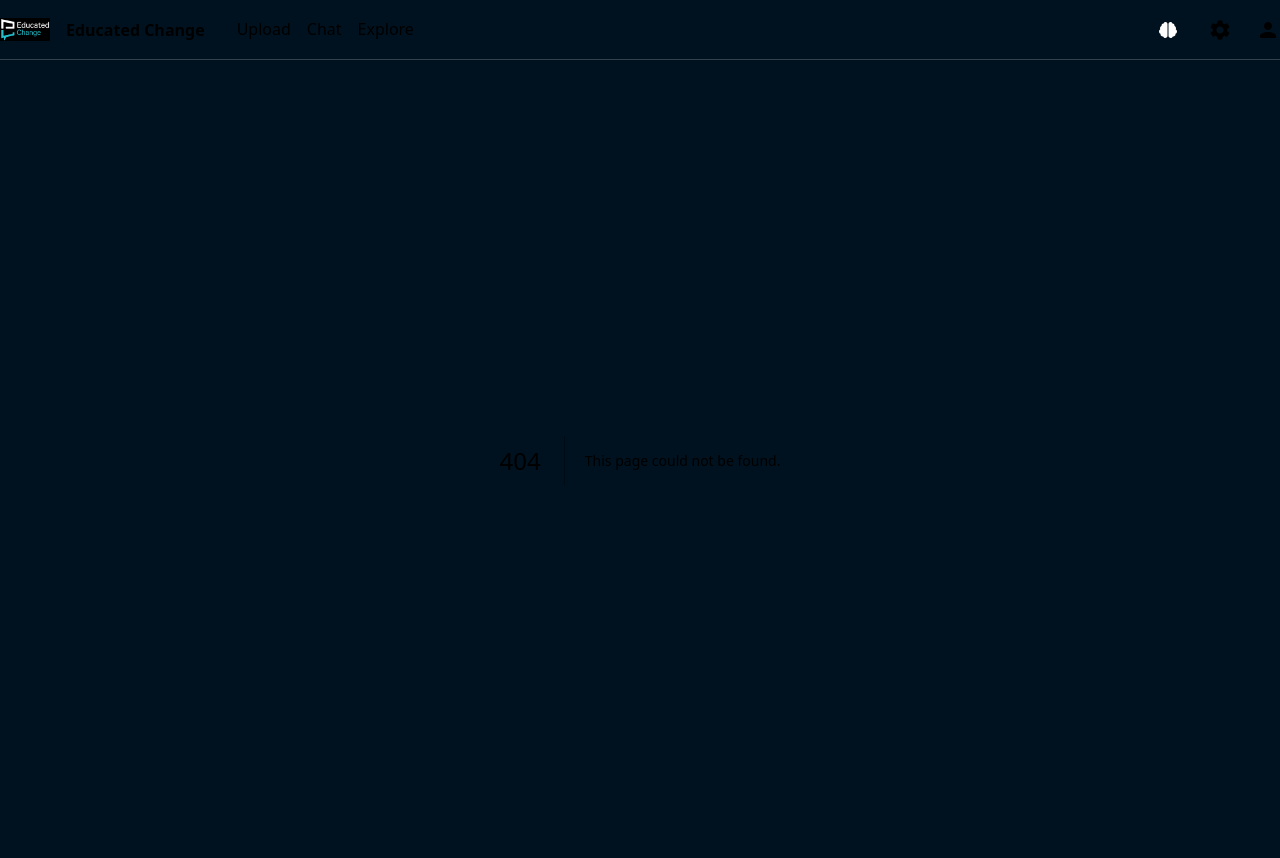
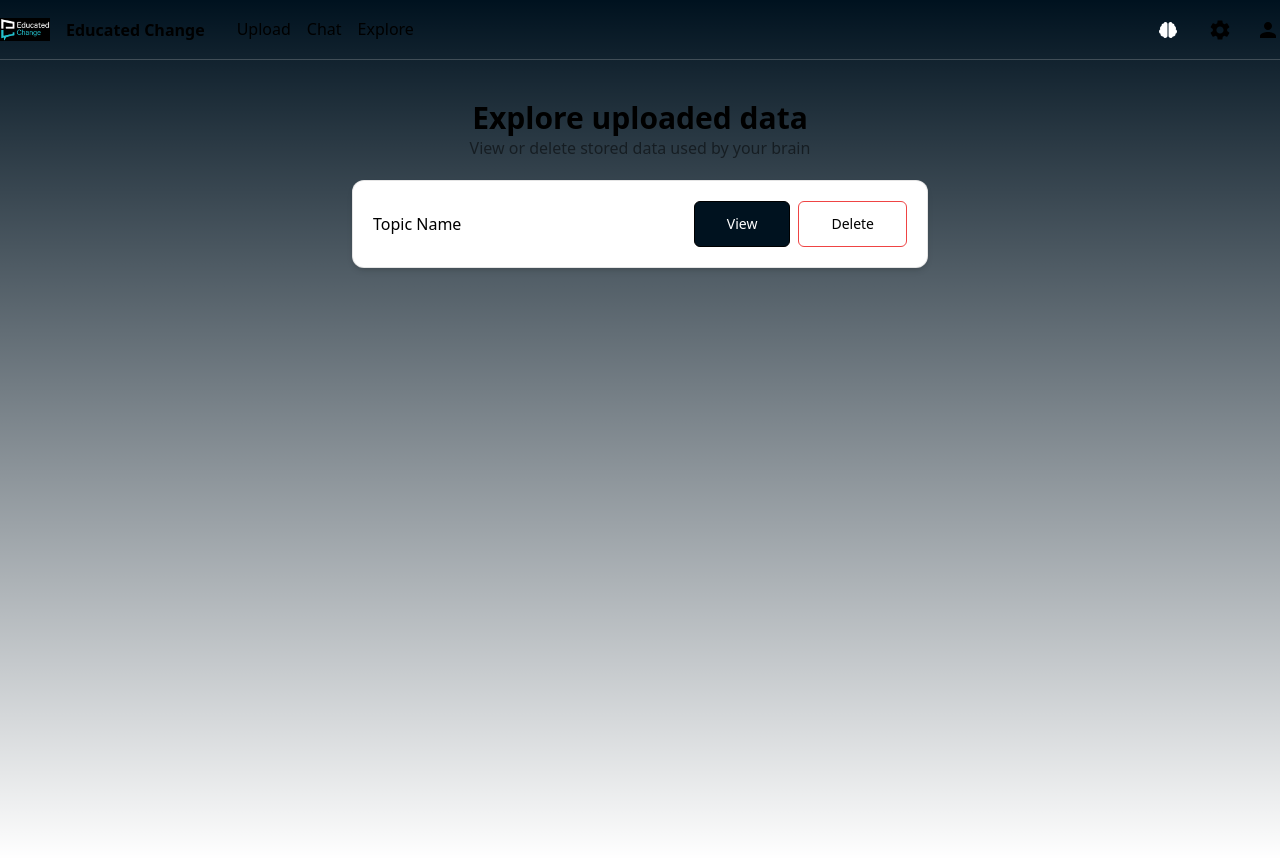
Before and after one commit to ErenYea/educationchange, a Next.js app: page /explore in a window 1280 px wide. Before the commit this address had no page. Built offline with nearby package versions, Linux system fonts and the light colour scheme.

Commit message:
Create page.tsx

```diff
--- /dev/null
+++ b/app/explore/page.tsx
@@ -0,0 +1,38 @@
+import React from "react";
+
+const page = () => {
+  return (
+    <section className="w-full h-screen outline-none pt-10 flex flex-col gap-5 items-center p-6">
+      <div className="flex flex-col items-center justify-center">
+        <h1 className="text-3xl font-bold text-center">
+          Explore uploaded data
+        </h1>
+        <h2 className="opacity-50">
+          View or delete stored data used by your brain
+        </h2>
+      </div>
+      <div className="w-full max-w-xl flex flex-col gap-5">
+        <div className="shadow-md dark:shadow-primary/25 hover:shadow-xl transition-shadow rounded-xl overflow-hidden bg-white dark:bg-[#00121f] border border-black/10 dark:border-white/25 flex flex-col sm:flex-row sm:items-center justify-between w-full p-5 gap-5">
+          <span
+          >
+            Topic Name
+          </span>
+          <div className="flex gap-2 self-end">
+            <div
+              className="px-8 py-3 text-sm disabled:opacity-80 text-center font-medium rounded-md focus:ring ring-primary/10 outline-none flex items-center justify-center gap-2 bg-[#00121f] border border-black dark:border-white disabled:bg-gray-500 disabled:hover:bg-gray-500 text-white dark:bg-white dark:text-black hover:bg-gray-700 dark:hover:bg-gray-400 transition-colors cursor-pointer"
+            >
+              View{" "}
+            </div>
+            <div
+              className="px-8 py-3 text-sm disabled:opacity-80 text-center font-medium rounded-md focus:ring ring-primary/10 outline-none flex items-center justify-center gap-2 border border-red-500 hover:bg-red-500 hover:text-white transition-colors cursor-pointer"
+            >
+              Delete{" "}
+            </div>
+          </div>
+        </div>
+      </div>
+    </section>
+  );
+};
+
+export default page;
```
